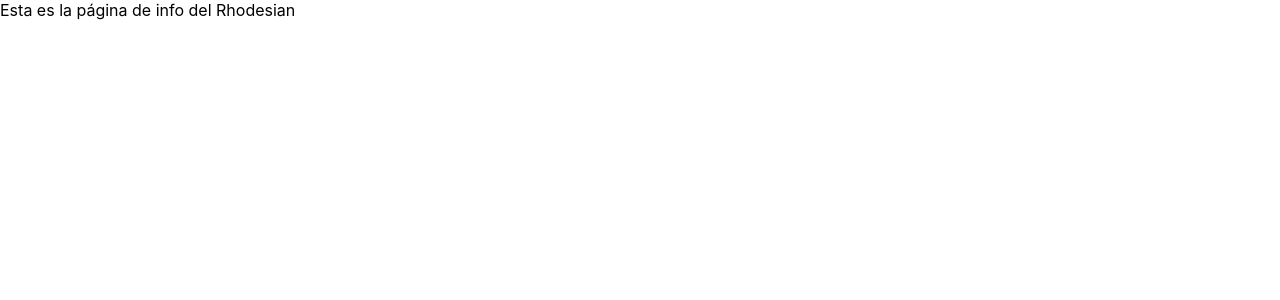
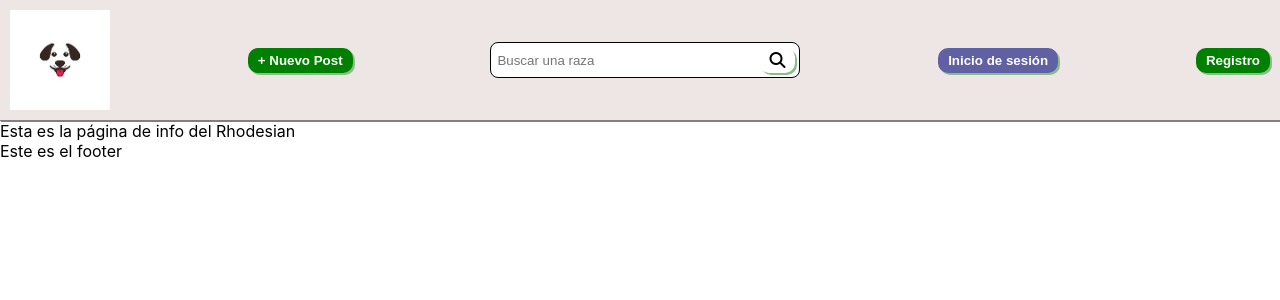
Before and after one commit to MTICciclo3/explicacion-react, a React (Create React App) app: page /rhodesian in a window 1280 px wide. Shown: the top 300 px of the page. Built offline with nearby package versions, Linux system fonts and the light colour scheme.

Commit message:
Agregregando carpeta de layouts

```diff
--- /dev/null
+++ b/src/components/Footer.jsx
@@ -0,0 +1,7 @@
+import React from "react";
+
+const Footer = () => {
+  return <footer>Este es el footer</footer>;
+};
+
+export default Footer;
--- /dev/null
+++ b/src/components/Header.jsx
@@ -0,0 +1,39 @@
+import logo from "media/logo.jpg";
+
+const Header = () => {
+  return (
+    <header>
+      <ul className="navbar">
+        <li>
+          <img src={logo} alt="Imagen de un perrito" className="logo" />
+        </li>
+        <li>
+          <button className=" button mainButton">+ Nuevo Post</button>
+        </li>
+        <li>
+          <div className="buscar">
+            <input placeholder="Buscar una raza" />
+            <i className="fa-solid fa-magnifying-glass button iconobusqueda"></i>
+          </div>
+        </li>
+        <li>
+          <button className="button secondaryButton">Inicio de sesión</button>
+        </li>
+        <li>
+          <button className="button mainButton">Registro</button>
+        </li>
+      </ul>
+    </header>
+  );
+}
+
+export default Header;
+
+
+// function nombreFuncion () {
+//    return "esto es una función"
+//}
+
+//const nombreFuncion = () => {
+//    return "esto es una función asignada a una variable"
+//}
--- a/src/pages/index.jsx
+++ b/src/pages/index.jsx
@@ -3,33 +3,13 @@ import BorderCollie from "media/BorderCollie.avif";
 import Rhodesian from "media/Rhodesian.jpg";
 import GermanSheaperd from "media/GermanSheaperd.avif";
 import Doberman from "media/Doberman.jpg";
-import logo from "media/logo.jpg";
+import Header from "components/Header";
+import Footer from "components/Footer";
 
 function Index() {
   return (
     <div>
-      <header>
-        <ul className="navbar">
-          <li>
-            <img src={logo} alt="Imagen de un perrito" className="logo" />
-          </li>
-          <li>
-            <button className=" button mainButton">+ Nuevo Post</button>
-          </li>
-          <li>
-            <div className="buscar">
-              <input placeholder="Buscar una raza" />
-              <i className="fa-solid fa-magnifying-glass button iconobusqueda"></i>
-            </div>
-          </li>
-          <li>
-            <button className="button secondaryButton">Inicio de sesión</button>
-          </li>
-          <li>
-            <button className="button mainButton">Registro</button>
-          </li>
-        </ul>
-      </header>
+      <Header />
       <main>
         <section>
           <div className="breedTitle title">
@@ -47,7 +27,7 @@ function Index() {
         </section>
         <section></section>
       </main>
-      <footer></footer>
+      <Footer />
     </div>
   );
 }
--- a/src/pages/rhodesian.jsx
+++ b/src/pages/rhodesian.jsx
@@ -1,8 +1,14 @@
+import Footer from "components/Footer";
+import Header from "components/Header";
 
 
 function RhodesianInfoPage () {
     return (
-        <div>Esta es la página de info del Rhodesian</div>
+        <div>
+            <Header/>
+            <div>Esta es la página de info del Rhodesian</div>
+            <Footer />
+        </div>
     )
 }
 
```
Also changed, not shown: src/layouts/Layout.jsx (added, +15 -0 lines).
